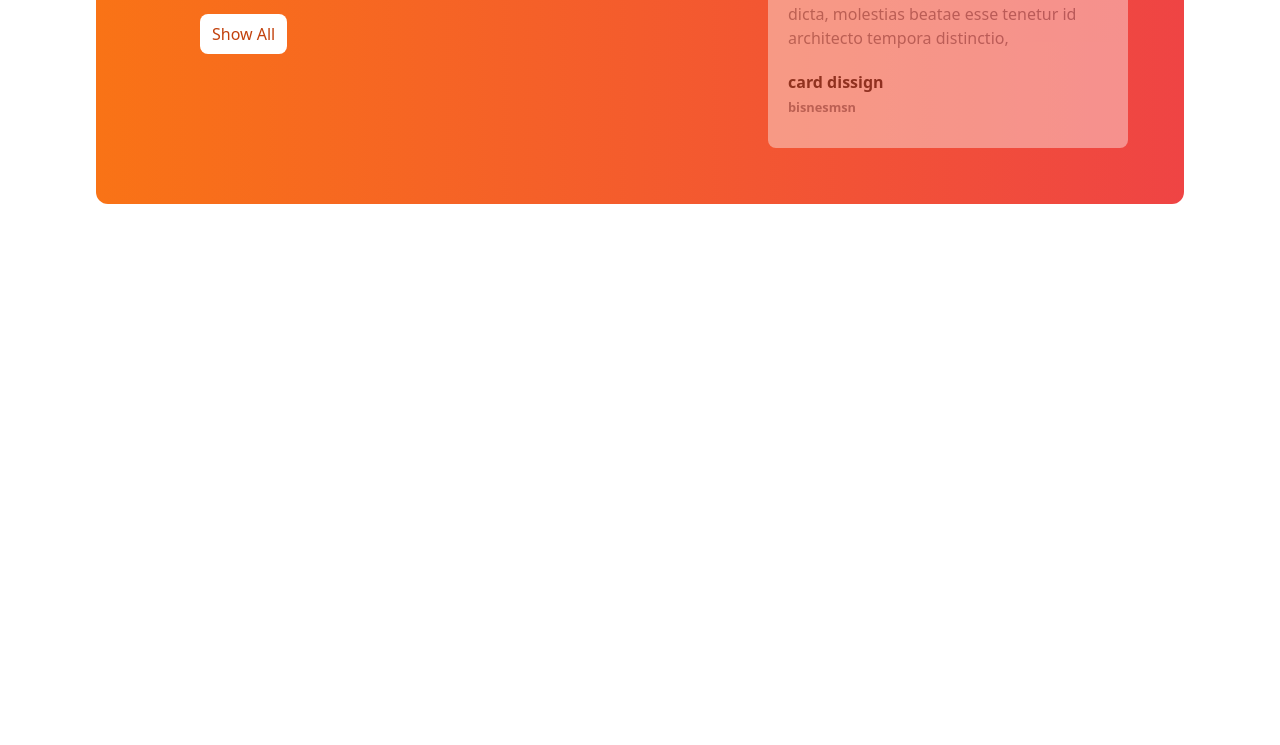
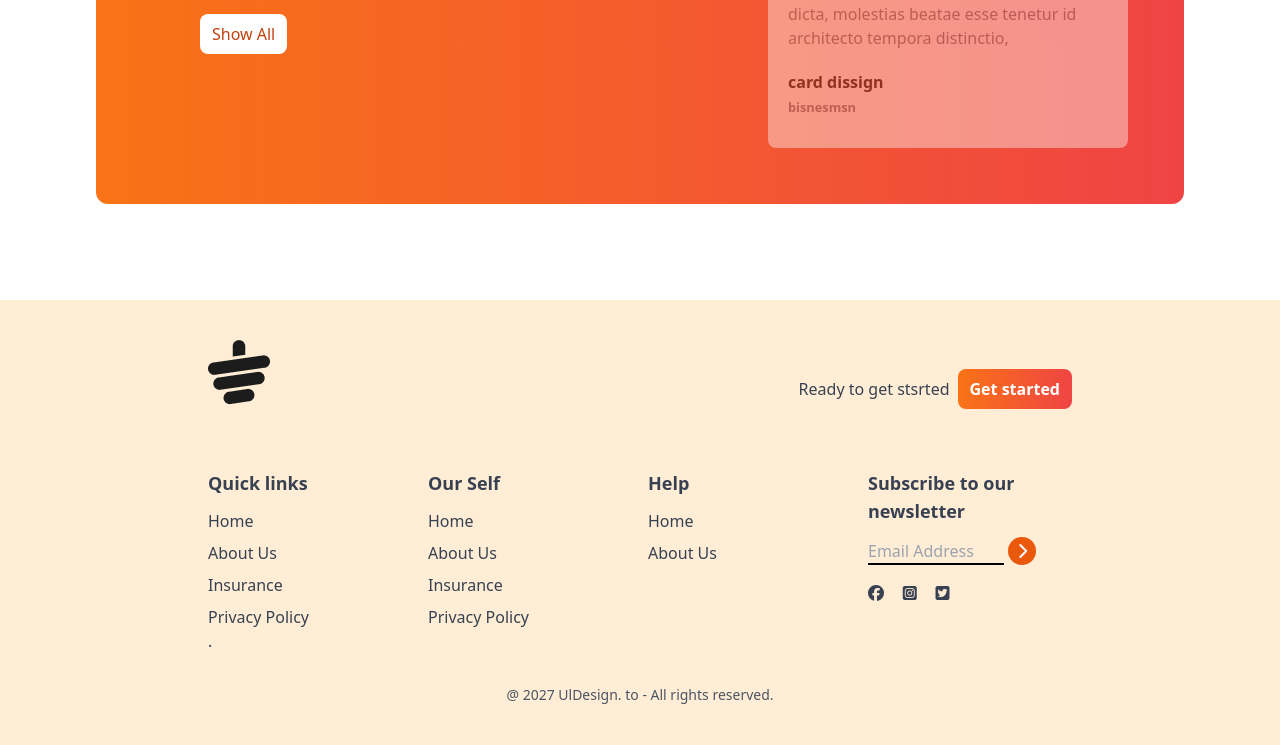
Before and after one commit to Nazim1247/Tailwin-css-file, a plain HTML site: page index.html in a window 1280 px wide. Shown: the part 2245-2990 px from the top of the page. Before the commit the page ends 2545 px from the top, so only its background shows below. Drawn offline with nearby package versions, Linux system fonts and the light colour scheme.

Commit message:
footer done

```diff
--- a/index.html
+++ b/index.html
@@ -180,6 +180,95 @@ crossorigin="anonymous"></script>
                       </div>
                 </div>
             </section>
+            <!-- new section homework -->
+
+
      </main>
+     <!-- footer section  -->
+      <footer class="bg-orange-100 text-gray-700 py-10 px-4 md:px-16">
+        <div class="w-9/12 mx-auto">
+            <!-- logo -->
+             <div class="mb-8 flex justify-between">
+                <img class="mb-8" src="images/cup.png" alt="">
+                <div class="flex items-center gap-2">
+                    <h4>Ready to get stsrted</h4>
+                    <button class="bg-gradient-to-r from-orange-500 to-red-500 px-3 py-2 rounded-lg text-white font-bold">Get started</button>
+                </div>
+             </div>
+             <!-- links -->
+              <div class="grid grid-cols-1 md:grid-cols-2 lg:grid-cols-4 gap-4">
+                <!-- first column -->
+                 <div>
+                    <h3 class="font-semibold text-lg mb-3">Quick links</h3>
+                    <ul class="space-y-2">
+                        <li>
+                            <a class="hover:text-orange-600" href="">Home</a>
+                        </li>
+                        <li>
+                            <a class="hover:text-orange-600" href="">About Us</a>
+                        </li>
+                        <li>
+                            <a class="hover:text-orange-600" href="">Insurance</a>
+                        </li>
+                        <li>
+                            <a class="hover:text-orange-600" href="">Privacy Policy</a>
+                        </li>
+
+                    </ul>
+                 </div>
+                <!-- second column -->
+                 <div>
+                    <h3 class="font-semibold text-lg mb-3">Our Self</h3>
+                    <ul class="space-y-2">
+                        <li>
+                            <a class="hover:text-orange-600" href="">Home</a>
+                        </li>
+                        <li>
+                            <a class="hover:text-orange-600" href="">About Us</a>
+                        </li>
+                        <li>
+                            <a class="hover:text-orange-600" href="">Insurance</a>
+                        </li>
+                        <li>
+                            <a class="hover:text-orange-600" href="">Privacy Policy</a>
+                        </li>
+
+                    </ul>
+                 </div>
+                <!-- third column -->
+                 <div>
+                    <h3 class="font-semibold text-lg mb-3">Help</h3>
+                    <ul class="space-y-2">
+                        <li>
+                            <a class="hover:text-orange-600" href="">Home</a>
+                        </li>
+                        <li>
+                            <a class="hover:text-orange-600" href="">About Us</a>
+                        </li>
+
+
+                    </ul>
+                 </div>
+                 <!-- forth column  -->
+                  <div>
+                    <h3 class="font-semibold text-lg mb-3">Subscribe to our newsletter</h3>
+                    <div class="flex flex-col space-y-2">
+                        <div>
+                            <input placeholder="Email Address" type="text" class="bg-transparent border-b-2 border-black w-4/6">
+                            <i class="fa-solid fa-chevron-right w-7 h-7 bg-orange-600 inline-flex rounded-full text-white justify-center items-center"></i>
+                            <div class="flex justify-between w-2/5 mb-2 mt-5">
+                                <i class="fa-brands fa-facebook"></i>
+                                <i class="fa-brands fa-square-instagram"></i>
+                                <i class="fa-brands fa-square-twitter"></i>
+                            </div>
+                        </div>
+                    </div>
+                  </div>
+              </div>.
+              <div class="text-center pt-4 mt-4">
+                <p class="text-sm text-gray-600">@ 2027 UlDesign. to - All rights reserved.</p>
+              </div>
+        </div>
+      </footer>
 </body>
 </html>
```
